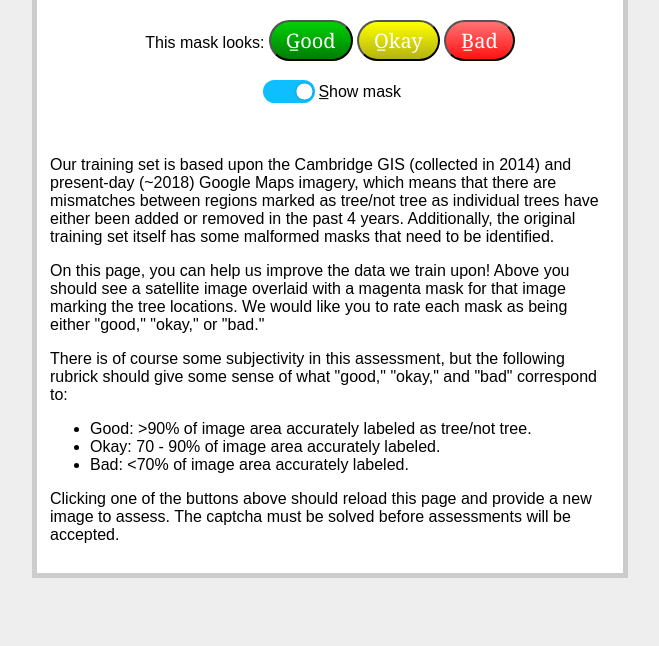
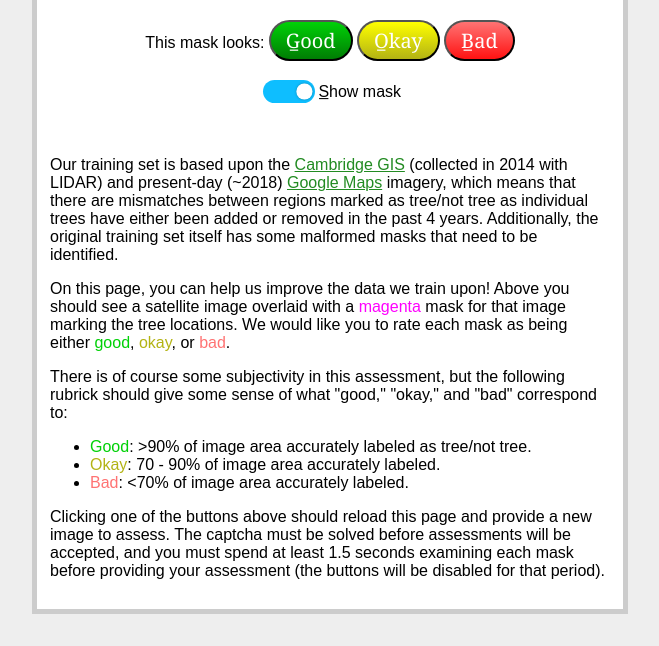
Before and after one commit to guillochon/humantree, a Flask app: page /help in a window 1280 px wide. Shown: the part 530-1176 px from the top of the page, without its empty margins (310-969 px from the left). Before the commit the page ends 1108 px from the top, so only its background shows below. Run offline with Flask 2, Linux system fonts and the light colour scheme; parts of the project's set-up code (start-up, migrations or seed data) failed here and were passed over; some libraries are stand-ins or nearby versions.

Commit message:
MAINT: minor adjustments

```diff
--- a/humantree/static/style.css
+++ b/humantree/static/style.css
@@ -803,3 +803,15 @@ input[type="checkbox"].switch_1{
     background-color: rgb(255, 255, 255);
   }
 }
+
+.good-txt {
+  color: #00d107;
+}
+
+.okay-txt {
+  color: #b3b314;
+}
+
+.bad-txt {
+  color: #ff7373;
+}
--- a/humantree/templates/help.html
+++ b/humantree/templates/help.html
@@ -32,17 +32,17 @@
   {% endif %}
 </form>
 
-<p>Our training set is based upon the Cambridge GIS (collected in 2014) and present-day (~2018) Google Maps imagery, which means that there are mismatches between regions marked as tree/not tree as individual trees have either been added or removed in the past 4 years. Additionally, the original training set itself has some malformed masks that need to be identified.</p>
+<p>Our training set is based upon the <a href="http://cambridgegis.github.io/gisdata.html">Cambridge GIS</a> (collected in 2014 with LIDAR) and present-day (~2018) <a href="https://maps.google.com">Google Maps</a> imagery, which means that there are mismatches between regions marked as tree/not tree as individual trees have either been added or removed in the past 4 years. Additionally, the original training set itself has some malformed masks that need to be identified.</p>
 
-<p>On this page, you can help us improve the data we train upon! Above you should see a satellite image overlaid with a magenta mask for that image marking the tree locations. We would like you to rate each mask as being either "good," "okay," or "bad."</p>
+<p>On this page, you can help us improve the data we train upon! Above you should see a satellite image overlaid with a <span style="color: #f0f">magenta</span> mask for that image marking the tree locations. We would like you to rate each mask as being either <span class="good-txt">good</span>, <span class="okay-txt">okay</span>, or <span class="bad-txt">bad</span>.</p>
 
 <p>There is of course some subjectivity in this assessment, but the following rubrick should give some sense of what "good," "okay," and "bad" correspond to:</p>
 
 <ul>
-  <li>Good: &gt;90% of image area accurately labeled as tree/not tree.
-  <li>Okay: 70 - 90% of image area accurately labeled.
-  <li>Bad: &lt;70% of image area accurately labeled.
+  <li><span class="good-txt">Good</span>: &gt;90% of image area accurately labeled as tree/not tree.
+  <li><span class="okay-txt">Okay</span>: 70 - 90% of image area accurately labeled.
+  <li><span class="bad-txt">Bad</span>: &lt;70% of image area accurately labeled.
 </ul>
 
-<p>Clicking one of the buttons above should reload this page and provide a new image to assess. The captcha must be solved before assessments will be accepted.</p>
+<p>Clicking one of the buttons above should reload this page and provide a new image to assess. The captcha must be solved before assessments will be accepted, and you must spend at least 1.5 seconds examining each mask before providing your assessment (the buttons will be disabled for that period).</p>
 {% endblock %}
```
Also changed, not shown: votes.json (+1 -1 lines).
